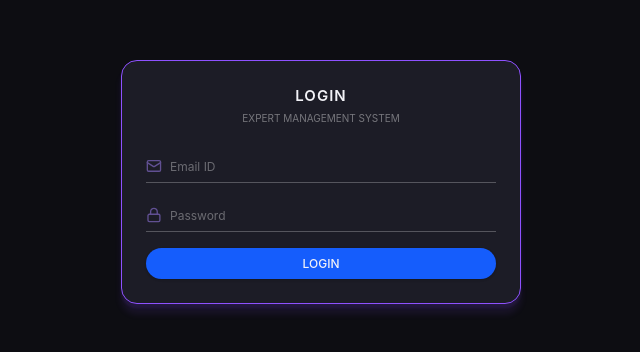
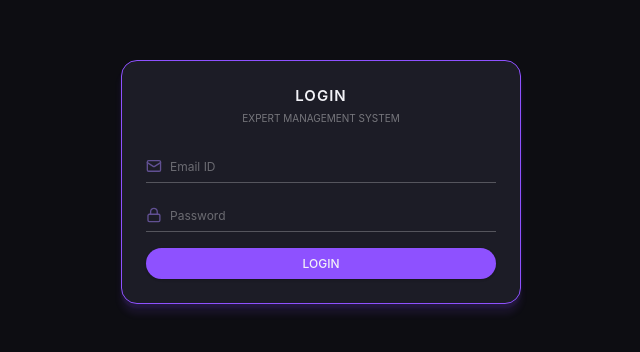
Before and after one commit to Adask3s/expert-management-system, a React (Vite) app in the folder frontend/: page /login in a window 1280 px wide. Shown: the part 218-570 px from the top of the page, without its empty margins (319-959 px from the left). Built offline with nearby package versions, Linux system fonts and the light colour scheme; no server answers.

Commit message:
Add new login button styles

```diff
--- a/frontend/src/components/common/Button/Button.module.css
+++ b/frontend/src/components/common/Button/Button.module.css
@@ -56,6 +56,16 @@
     background-color: var(--color-error);
 }
 
+.login {
+    background-color: var(--raw-purple-500);
+    color: var(--color-text-primary);
+    box-shadow: var(--shadow-button);
+}
+
+.login:hover:not(:disabled) {
+    background-image: var(--color-brand-gradient-login);
+}
+
 .iconWrapper {
     display: flex;
     align-items: center;
--- a/frontend/src/components/common/Button/Button.tsx
+++ b/frontend/src/components/common/Button/Button.tsx
@@ -2,12 +2,12 @@ import type {ButtonHTMLAttributes, ReactNode} from "react";
 import styles from './Button.module.css';
 
 // ghost np. dla "Clear All" z Dashboard
-export type ButtonVariant = 'primary' | 'ghost' | 'danger';
+export type ButtonVariant = 'primary' | 'ghost' | 'danger' | 'login';
 
 export interface ButtonProps extends ButtonHTMLAttributes<HTMLButtonElement> {
     variant?: ButtonVariant;
     icon?: ReactNode;   // opcjonalna ikona np. "+" dla "+ Add Employee", ReactNode dla uniwersalności (to odpowiada za wszystko,
-                        // co React potrafi wyrenderować
+    // co React potrafi wyrenderować
     children: ReactNode; // children jako tekst przycisku
 }
 
--- a/frontend/src/pages/LoginPage/LoginPage.tsx
+++ b/frontend/src/pages/LoginPage/LoginPage.tsx
@@ -74,7 +74,7 @@ export const LoginPage = () => {
 
                     <Button
                         type="submit"
-                        variant="primary"
+                        variant="login"
                         disabled={isPending}
                         children={isPending ? 'LOGGING IN...' : 'LOGIN'}
                     />
--- a/frontend/src/styles/tokens.css
+++ b/frontend/src/styles/tokens.css
@@ -98,6 +98,8 @@
     --color-danger-button-glow: var(--raw-red-glow);
     --color-error: var(--raw-red-500);
 
+    --color-brand-gradient-login: linear-gradient(135deg, var(--raw-purple-500) 0%, var(--raw-purple-400) 100%);
+
     /* ============================================================
      * SEMANTYKA - Poziomy kompetencji (EXPERTISE_LEVEL)
      * Spięte z domeną aplikacji - 1:1 z tym co przyjdzie z API.
```
